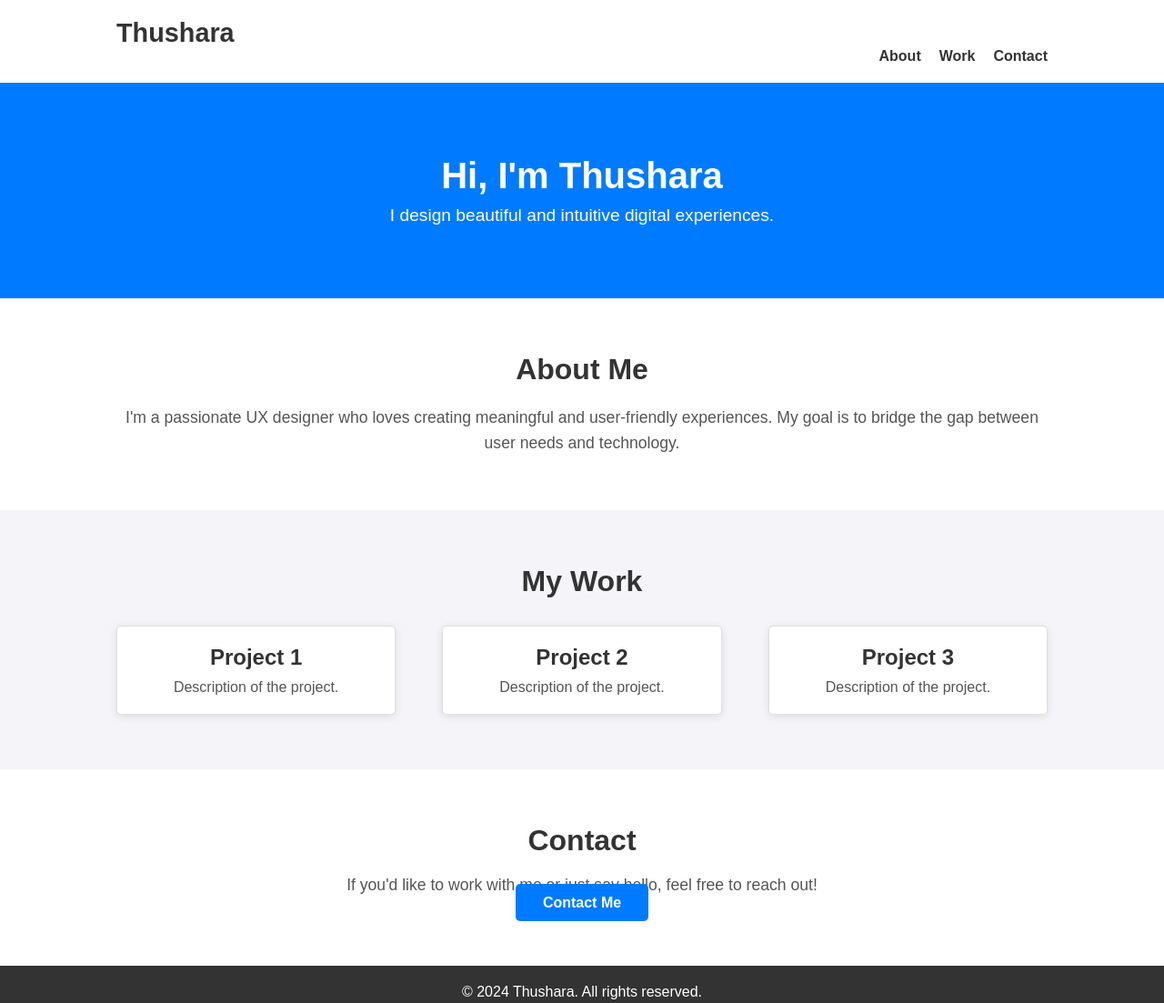
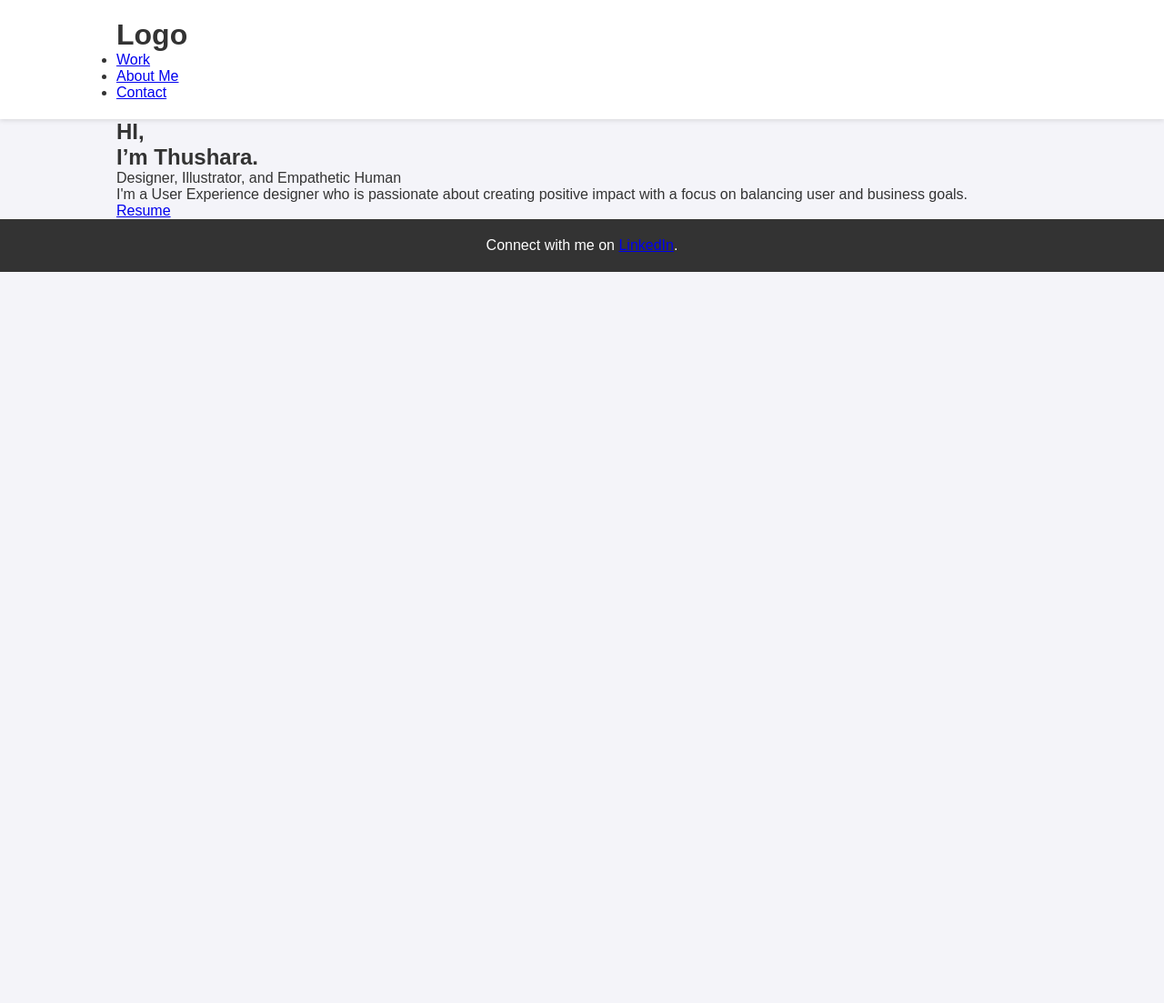
Before and after one commit to thushara-design/portfolio, a plain HTML site: page index.html in a window 1280 px wide. Shown: the whole page at 91% size. After the commit the page ends 800 px from the top, so only its background shows below. Drawn offline with Linux system fonts and the light colour scheme.

Commit message:
Update index.html

```diff
--- a/index.html
+++ b/index.html
@@ -3,75 +3,44 @@
 <head>
   <meta charset="UTF-8">
   <meta name="viewport" content="width=device-width, initial-scale=1.0">
-    <title>Thushara's UX Portfolio</title>
+  <title>My UX Portfolio</title>
   <link rel="stylesheet" href="styles.css">
 </head>
 <body>
-    <!-- Navigation Section -->
+  <!-- Navigation bar -->
   <header>
+    <div class="container">
+      <div class="logo">
+        <h1>Logo</h1> <!-- Replace with your logo image or text -->
+      </div>
       <nav>
-            <div class="container">
-                <h1 class="logo">Thushara</h1>
-                <ul class="nav-links">
-                    <li><a href="#about">About</a></li>
+        <ul>
           <li><a href="#work">Work</a></li>
+          <li><a href="#about">About Me</a></li>
           <li><a href="#contact">Contact</a></li>
         </ul>
+      </nav>
     </div>
-        </nav>
   </header>
 
-    <!-- Hero Section -->
-    <section class="hero">
+  <!-- Intro Section -->
+  <section id="intro">
     <div class="container">
-            <h2>Hi, I'm Thushara</h2>
-            <p>I design beautiful and intuitive digital experiences.</p>
-        </div>
-    </section>
-
-    <!-- About Section -->
-    <section id="about" class="about">
-        <div class="container">
-            <h2>About Me</h2>
-            <p>I'm a passionate UX designer who loves creating meaningful and user-friendly experiences. My goal is to bridge the gap between user needs and technology.</p>
-        </div>
-    </section>
-
-    <!-- Work Section -->
-    <section id="work" class="work">
-        <div class="container">
-            <h2>My Work</h2>
-            <div class="projects">
-                <div class="project-card">
-                    <h3>Project 1</h3>
-                    <p>Description of the project.</p>
-                </div>
-                <div class="project-card">
-                    <h3>Project 2</h3>
-                    <p>Description of the project.</p>
-                </div>
-                <div class="project-card">
-                    <h3>Project 3</h3>
-                    <p>Description of the project.</p>
+      <div class="row">
+        <div class="col-12 col-6">
+          <h2 class="intro-heading">HI,<br> I’m Thushara.</h2>
+          <p class="intro-subheading">Designer, Illustrator, and Empathetic Human</p>
+          <p class="intro-description">
+            I'm a User Experience designer who is passionate about creating positive impact with a focus on balancing user and business goals.
+          </p>
+          <a href="resume.pdf" class="btn-resume">Resume</a>
         </div>
       </div>
     </div>
   </section>
 
-    <!-- Contact Section -->
-    <section id="contact" class="contact">
-        <div class="container">
-            <h2>Contact</h2>
-            <p>If you'd like to work with me or just say hello, feel free to reach out!</p>
-            <a href="mailto:thushara@example.com" class="contact-btn">Contact Me</a>
-        </div>
-    </section>
-
-    <!-- Footer -->
   <footer>
-        <div class="container">
-            <p>&copy; 2024 Thushara. All rights reserved.</p>
-        </div>
+    <p>Connect with me on <a href="https://www.linkedin.com/in/yourname">LinkedIn</a>.</p>
   </footer>
 </body>
 </html>
```
Lines whose indentation alone changed are shown as unchanged.
